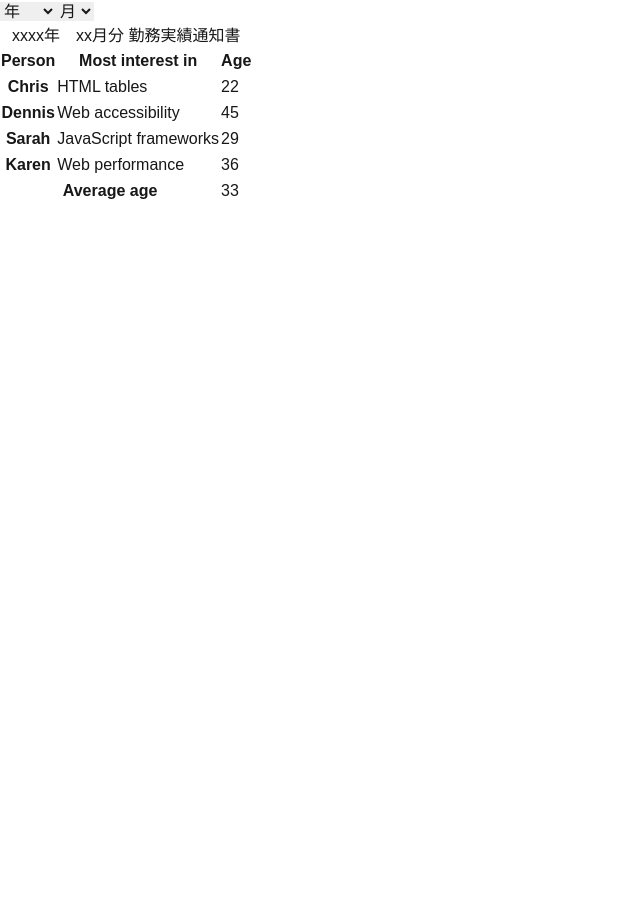
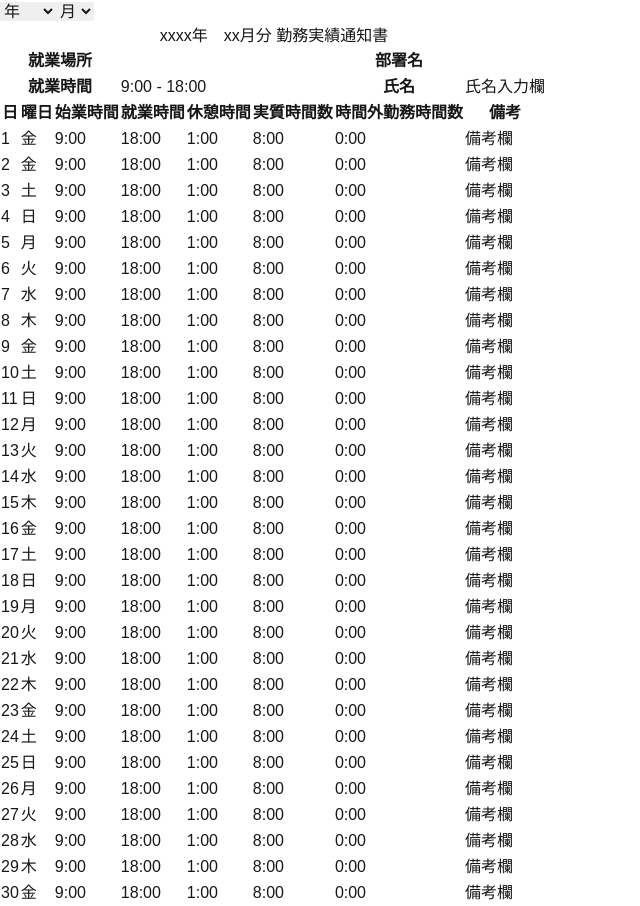
Before and after one commit to botamoti96/kintai_project, a Next.js app in the folder frontend/: page /showAttendanceRecord in a window 1280 px wide. Shown: the whole page, without its empty margins (0-640 px from the left). Before the commit the page ends 800 px from the top, so only its background shows below. Built offline with nearby package versions, Linux system fonts and the light colour scheme.

Commit message:
create table_content

```diff
--- /dev/null
+++ b/frontend/src/app/showAttendanceRecord/components/Table.css
@@ -0,0 +1,12 @@
+.date-column {
+    width: 1px;
+}
+
+.weekday-column {
+    width: 50%;
+}
+
+.note-column {
+    width: 30%;
+    color: #318
+}
--- /dev/null
+++ b/frontend/src/app/showAttendanceRecord/components/Table.tsx
@@ -0,0 +1,102 @@
+"use client"
+import AttendanceRecordType from "@/app/types/AttendanceRecordType";
+import {ChangeEvent, useState} from "react";
+import CreateTableFunc from "../function/CreateTable";
+
+interface AttendanceProps {
+    data: AttendanceRecordType[];
+  }
+
+
+const TableComponent = () => {
+    const [selectedYear, setSelectedYear] = useState('');
+    const [selectedMonth, setSelectedMonth] = useState('');
+
+    const data = CreateTableFunc(new Date(), "1");
+
+    const handleSelectedYear = (event: ChangeEvent<HTMLSelectElement>) => {
+        setSelectedYear(event.target.value);
+    };
+
+    const handleSelectedMonth = (event: ChangeEvent<HTMLSelectElement>) => {
+        setSelectedMonth(event.target.value);
+    };
+
+    return (
+        <>
+            <div id="div_selectmenu">
+                <select name="year" onChange={handleSelectedYear}>
+                    <option value="" hidden>年</option>
+                    <option value="2022">2022</option>
+                    <option value="2023">2023</option>
+                    <option value="2024">2024</option>
+                </select>
+                <select name="month" defaultValue="月" onChange={handleSelectedMonth}>
+                    <option value="" hidden>月</option>
+                    <option>1</option>
+                    <option>2</option>
+                    <option>3</option>
+                    <option>4</option>
+                    <option>5</option>
+                    <option>6</option>
+                    <option>7</option>
+                    <option>8</option>
+                    <option>9</option>
+                    <option>10</option>
+                    <option>11</option>
+                    <option>12</option>
+                </select>
+            </div>
+            <div id="div_record_body">
+                <table border={1}>
+                    <caption>
+                        {selectedYear === "" ? "xxxx":selectedYear}年　{selectedMonth === "" ? "xx":selectedMonth}月分    勤務実績通知書
+                    </caption>
+                    <thead>
+
+                    </thead>
+                    <tbody>
+                        <tr className="workplace">
+                            <th scope="row" colSpan={3}>就業場所</th>
+                            <td colSpan={3}></td>
+                            <th>部署名</th>
+                            <th colSpan={1}></th>
+                            <td colSpan={1}></td>
+                        </tr>
+                        <tr className="time-name">
+                            <th scope="row" colSpan={3}>就業時間</th>
+                            <td className="time" colSpan={2}>9:00 - 18:00</td>
+                            <td className="_"> </td>
+                            <th>氏名</th>
+                            <td>氏名入力欄</td>
+                        </tr>
+                        <tr>
+                            <th className="date-column" scope="row" colSpan={1}>日</th>
+                            <th className="weekday-column" scope="row" colSpan={1}>曜日</th>
+                            <th scope="col" colSpan={1}>始業時間</th>
+                            <th scope="col" colSpan={1}>就業時間</th>
+                            <th scope="col" colSpan={1}>休憩時間</th>
+                            <th scope="col" colSpan={1}>実質時間数</th>
+                            <th scope="col" colSpan={1}>時間外勤務時間数</th>
+                            <th className="note-column" scope="row" colSpan={1}>備考</th>
+                        </tr>
+                        {data.map((record, index) => (
+                            <tr key={index}>
+                                <td>{record.attendanceDate}</td>
+                                <td>{record.dayOfWeek}</td>
+                                <td>{record.startTime}</td>
+                                <td>{record.finishTime}</td>
+                                <td>{record.breakTime}</td>
+                                <td>{record.actualTime}</td>
+                                <td>{record.overTime}</td>
+                                <td>{record.notes}</td>
+                            </tr>
+                        ))}
+                    </tbody>
+                </table>
+            </div>
+        </>
+    );
+};
+
+export default TableComponent;
--- /dev/null
+++ b/frontend/src/app/showAttendanceRecord/function/CreateTable.ts
@@ -0,0 +1,33 @@
+import AttendanceRecordType from "@/app/types/AttendanceRecordType";
+
+const CreateTableFunc = (date: Date, id: string) => {
+    const lastDay = new Date(date.getFullYear(), date.getMonth()+1, 0)
+    console.log(lastDay)
+    date.setDate(1);
+    const AttendanceRecordData : AttendanceRecordType[] = [];
+    const dayList : string[] = ["日", "月", "火", "水", "木", "金", "土"];
+    date.setDate(1);
+    //一行ずつ作っていく
+    //必要なデータはAttendanceRecordTypeにあるやつ全部
+    for(let i=1; i<= 31; i++){
+        const week : string = "";
+        AttendanceRecordData.push({
+            attendanceDate : (i).toString(),
+            employeeId : id,
+            dayOfWeek : dayList[date.getDay()],
+            startTime : "9:00",
+            finishTime : "18:00",
+            breakTime : "1:00",
+            actualTime : "8:00",
+            overTime : "0:00",
+            notes : "備考欄"
+        });
+        date.setDate(i)
+        if(i == lastDay.getDate()){
+            break;
+        }
+    };
+    return AttendanceRecordData;
+}
+
+export default CreateTableFunc;
--- a/frontend/src/app/showAttendanceRecord/page.tsx
+++ b/frontend/src/app/showAttendanceRecord/page.tsx
@@ -1,87 +1,15 @@
-"use client"
-import {ChangeEvent, useState} from "react";
 
+import TableComponent from "./components/Table";
+import CreateTableFunc from "./function/CreateTable";
 
-const showAttendanceRecord = () => {
-    const [selectedYear, setSelectedYear] = useState('');
-    const [selectedMonth, setSelectedMonth] = useState('');
-
-    const handleSelectedYear = (event: ChangeEvent<HTMLSelectElement>) => {
-        setSelectedYear(event.target.value);
-    };
-
-    const handleSelectedMonth = (event: ChangeEvent<HTMLSelectElement>) => {
-        setSelectedMonth(event.target.value);
-    };
+const ShowAttendanceRecord = () => {
+    const d = new Date();
 
     return (
     <div id="div_attendance_record">
-        <div id="div_selectmenu">
-            <select name="year" onChange={handleSelectedYear}>
-                <option value="" hidden>年</option>
-                <option value="2022">2022</option>
-                <option value="2023">2023</option>
-                <option value="2024">2024</option>
-            </select>
-            <select name="month" defaultValue="月" onChange={handleSelectedMonth}>
-                <option value="" hidden>月</option>
-                <option>1</option>
-                <option>2</option>
-                <option>3</option>
-                <option>4</option>
-                <option>5</option>
-                <option>6</option>
-                <option>7</option>
-                <option>8</option>
-                <option>9</option>
-                <option>10</option>
-                <option>11</option>
-                <option>12</option>
-            </select>
-        </div>
-        <div id="div_record_body">
-            <table>
-                <caption>
-                    {selectedYear === "" ? "xxxx":selectedYear}年　{selectedMonth === "" ? "xx":selectedMonth}月分    勤務実績通知書
-                </caption>
-                <thead>
-                    <tr>
-                        <th scope="col">Person</th>
-                        <th scope="col">Most interest in</th>
-                        <th scope="col">Age</th>
-                    </tr>
-                </thead>
-                <tbody>
-                    <tr>
-                        <th scope="row">Chris</th>
-                        <td>HTML tables</td>
-                        <td>22</td>
-                    </tr>
-                    <tr>
-                        <th scope="row">Dennis</th>
-                        <td>Web accessibility</td>
-                        <td>45</td>
-                    </tr>
-                    <tr>
-                        <th scope="row">Sarah</th>
-                        <td>JavaScript frameworks</td>
-                        <td>29</td>
-                    </tr>
-                    <tr>
-                        <th scope="row">Karen</th>
-                        <td>Web performance</td>
-                        <td>36</td>
-                    </tr>
-                </tbody>
-                <tfoot>
-                    <tr>
-                        <th scope="row" colSpan={2}>Average age</th>
-                        <td>33</td>
-                    </tr>
-                </tfoot>
-            </table>
-        </div>
-    </div>);
+        <TableComponent/>
+    </div>
+    );
 };
 
-export default showAttendanceRecord;
+export default ShowAttendanceRecord;
--- /dev/null
+++ b/frontend/src/app/types/AttendanceRecordType.ts
@@ -0,0 +1,11 @@
+export default interface AttendanceRecordType {
+    attendanceDate : string,
+    employeeId : string,
+    dayOfWeek : string,
+    startTime : string,
+    finishTime : string,
+    breakTime : string,
+    actualTime : string,
+    overTime : string,
+    notes : string
+};
```
